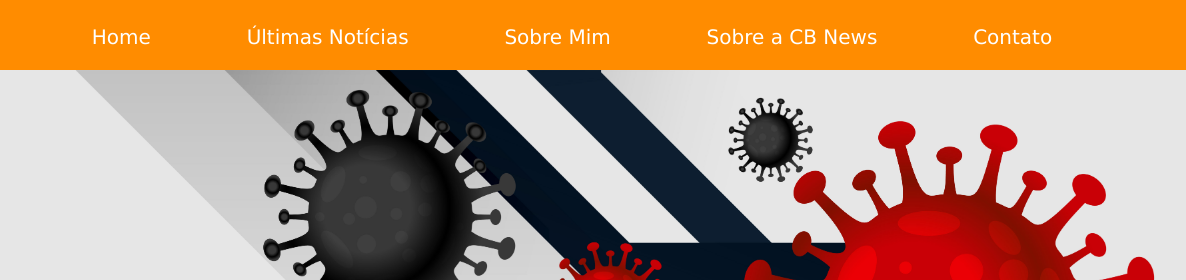
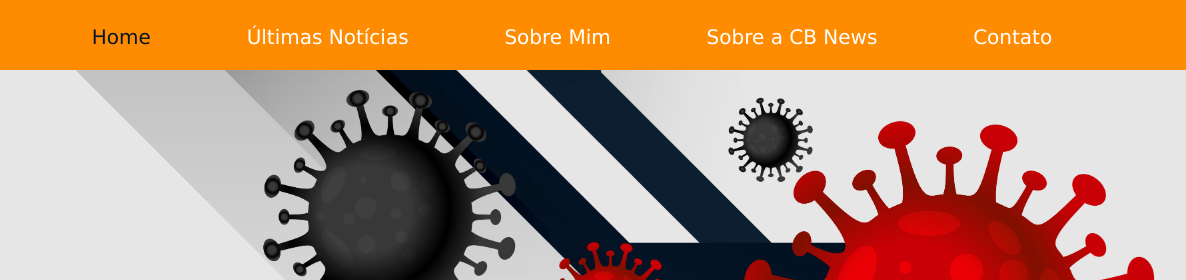
Before and after one commit to kabottino/CB-News-COVID19, a plain HTML site: page index.html in a window 1280 px wide. In both pictures the pointer is over the link "Home". Shown: the top 280 px of the page, 94-1280 px from the left. Drawn offline with Linux system fonts and the light colour scheme.

Commit message:
adicionando hover ao menu

```diff
--- a/css/style.css
+++ b/css/style.css
@@ -37,6 +37,9 @@ div ul li a{
     text-decoration: none;
     color: white;
     height: 30px;
+}
+div ul li a:hover{
+  color: #061727;
 }
 .main{
     box-sizing: border-box;
```
